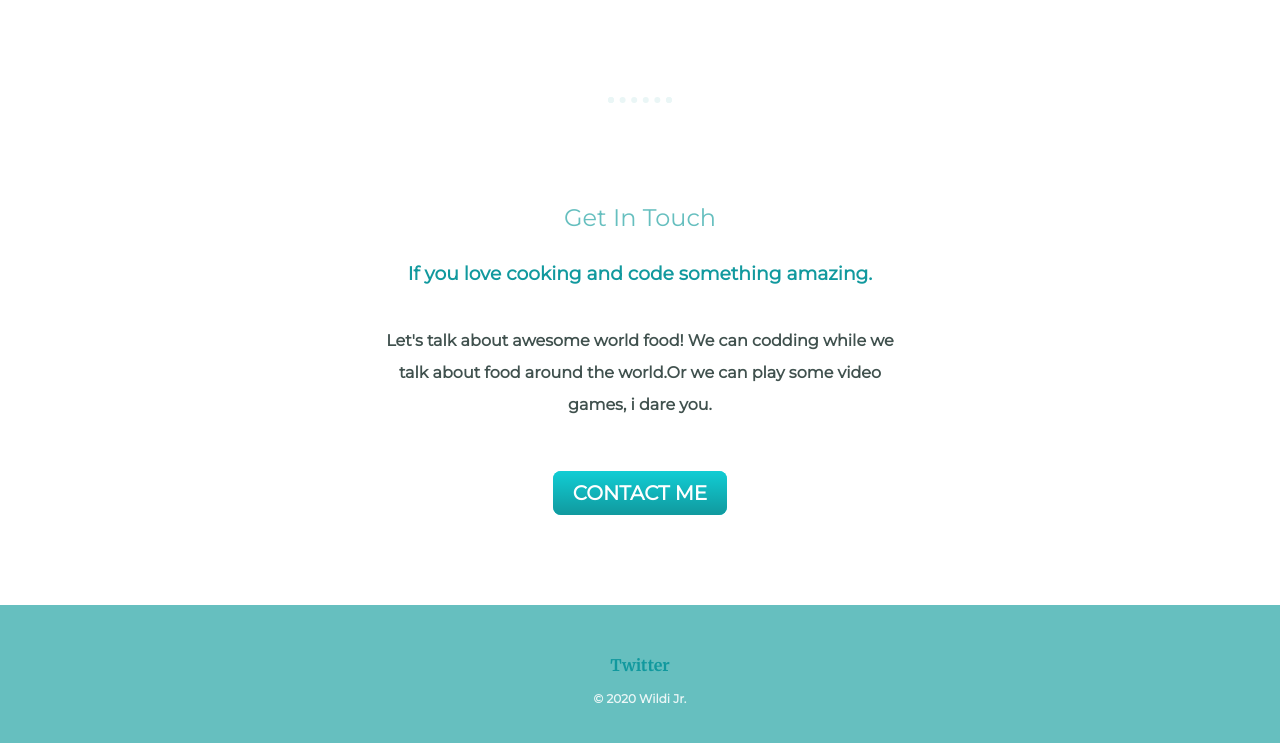
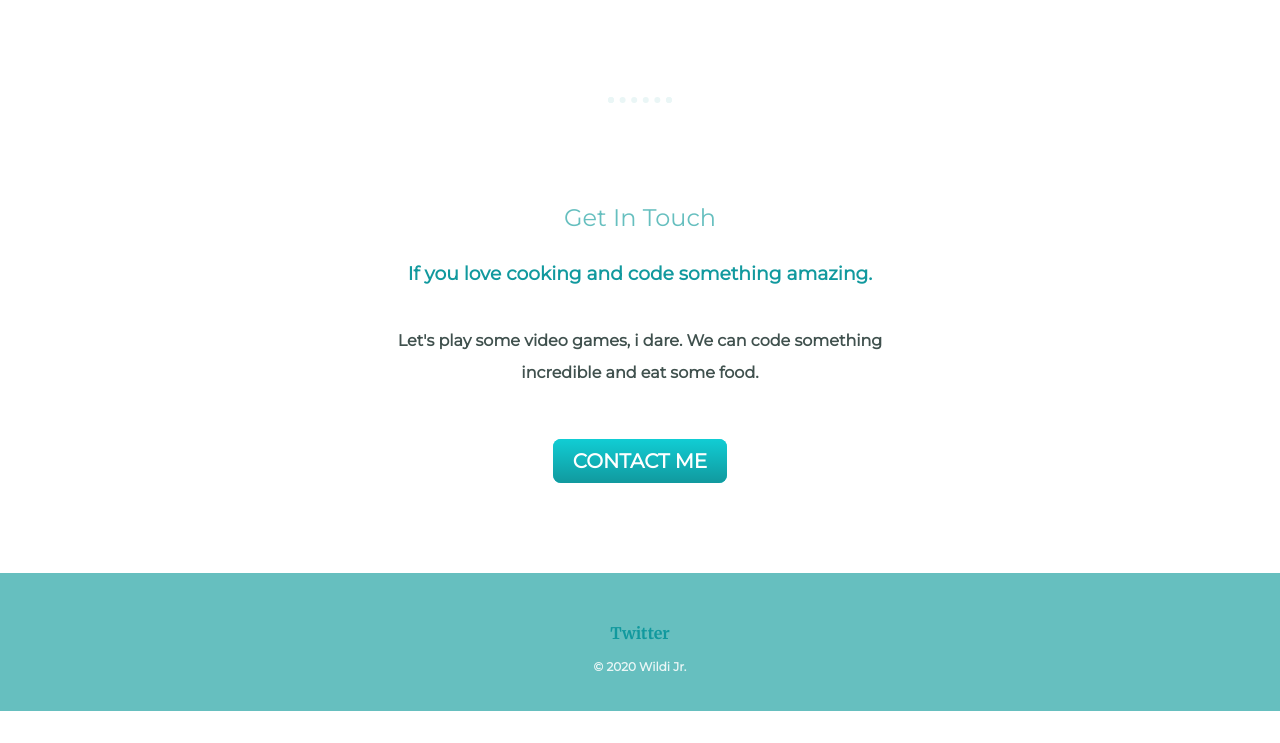
Before and after one commit to wildijunior/my-site, a plain HTML site: page index.html in a window 1280 px wide. Shown: the part 1974-2717 px from the top of the page. After the commit the page ends 2685 px from the top, so only its background shows below. Drawn offline with Linux system fonts and the light colour scheme.

Commit message:
[ADD] Done the live personal site, adding some fix

```diff
--- a/index.html
+++ b/index.html
@@ -78,9 +78,7 @@
           If you love cooking and code something amazing.
         </h3>
         <p class="contact-message">
-          Let's talk about awesome world food! We can codding while we talk
-          about food around the world.Or we can play some video games, i
-          dare you.
+          Let's play some video games, i dare. We can code something incredible and eat some food.
         </p>
         <a class="btn" href="mailto:wildi.oliveira.junior@gmail.com"
           >CONTACT ME</a
```
